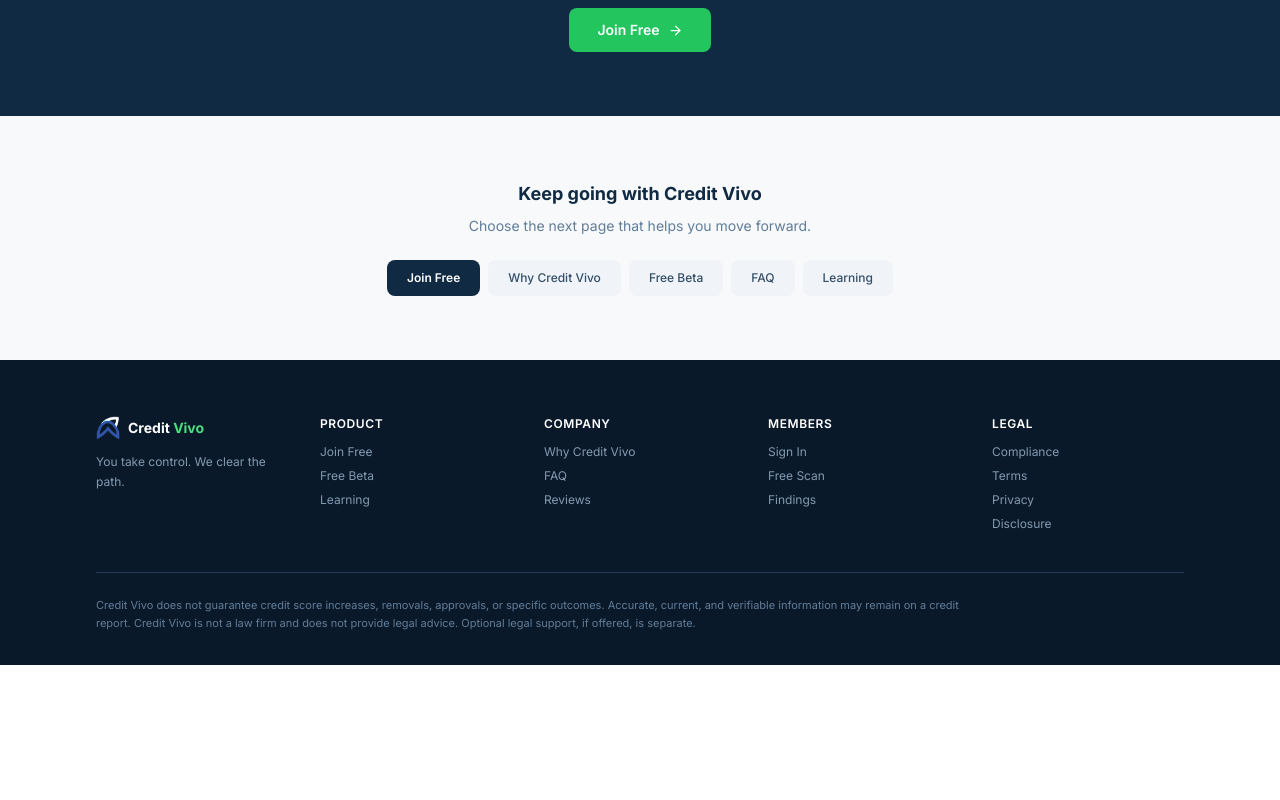
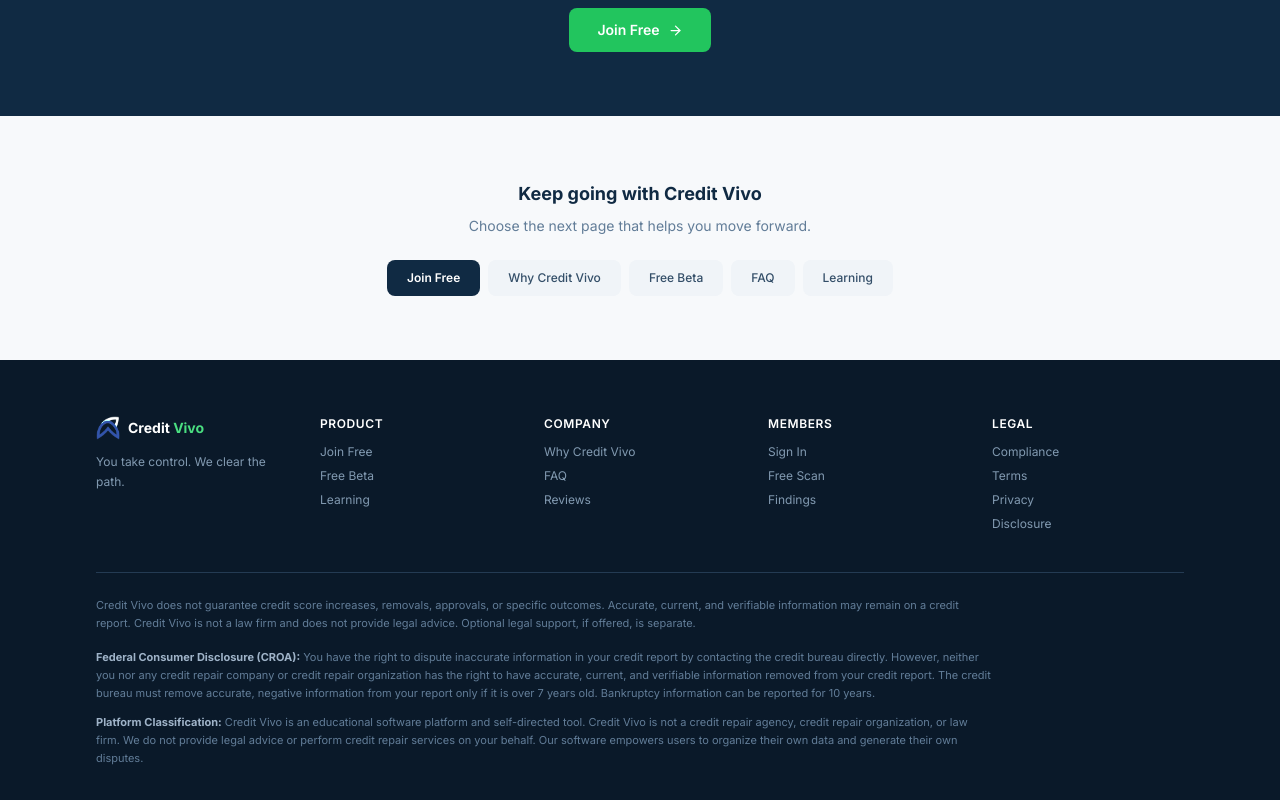
Before and after one commit to gocreditvivo/Credit-Vivo-V2, a React (Vite) app: page / in a window 1280 px wide. Shown: the part 2469-3269 px from the top of the page. Before the commit the page ends 3134 px from the top, so only its background shows below. Built offline with nearby package versions, Linux system fonts and the light colour scheme; no server answers.

Commit message:
Add CROA and FCRA public disclosures

```diff
--- a/components/ComplianceFooter.jsx
+++ b/components/ComplianceFooter.jsx
@@ -16,6 +16,12 @@ export default function ComplianceFooter() {
           Results vary. Credit Vivo does not guarantee removals, approvals, or credit score increases.
           You may dispute inaccurate credit report information directly with the credit bureaus at no cost.
         </p>
+        <p>
+          <strong>Federal Consumer Disclosure (CROA):</strong> You have the right to dispute inaccurate information in your credit report by contacting the credit bureau directly. However, neither you nor any credit repair company or credit repair organization has the right to have accurate, current, and verifiable information removed from your credit report. The credit bureau must remove accurate, negative information from your report only if it is over 7 years old. Bankruptcy information can be reported for 10 years.
+        </p>
+        <p>
+          <strong>Platform Classification:</strong> Credit Vivo is an educational software platform and self-directed tool. Credit Vivo is not a credit repair agency, credit repair organization, or law firm. We do not provide legal advice or perform credit repair services on your behalf. Our software empowers users to organize their own data and generate their own disputes.
+        </p>
       </div>
       <nav aria-label="Compliance links">
         {complianceLinks.map(([label, href]) => (
--- a/src/components/Footer.jsx
+++ b/src/components/Footer.jsx
@@ -15,6 +15,14 @@ export default function Footer() {
       <p className="legal-copy">
         Credit Vivo is not a law firm and does not provide legal advice. AI findings are educational and should be reviewed by the consumer or a qualified professional before being used.
       </p>
+      <div className="legal-copy">
+        <p>
+          <strong>Federal Consumer Disclosure (CROA):</strong> You have the right to dispute inaccurate information in your credit report by contacting the credit bureau directly. However, neither you nor any credit repair company or credit repair organization has the right to have accurate, current, and verifiable information removed from your credit report. The credit bureau must remove accurate, negative information from your report only if it is over 7 years old. Bankruptcy information can be reported for 10 years.
+        </p>
+        <p>
+          <strong>Platform Classification:</strong> Credit Vivo is an educational software platform and self-directed tool. Credit Vivo is not a credit repair agency, credit repair organization, or law firm. We do not provide legal advice or perform credit repair services on your behalf. Our software empowers users to organize their own data and generate their own disputes.
+        </p>
+      </div>
     </footer>
   );
 }
--- a/src/components/Layout.tsx
+++ b/src/components/Layout.tsx
@@ -171,6 +171,16 @@ function Footer() {
           <p className="text-[11px] text-navy-500 leading-relaxed max-w-4xl">
             Credit Vivo does not guarantee credit score increases, removals, approvals, or specific outcomes. Accurate, current, and verifiable information may remain on a credit report. Credit Vivo is not a law firm and does not provide legal advice. Optional legal support, if offered, is separate.
           </p>
+          <div className="mt-4 space-y-3 text-[11px] text-navy-500 leading-relaxed max-w-4xl">
+            <p>
+              <strong className="text-navy-300">Federal Consumer Disclosure (CROA):</strong>{' '}
+              You have the right to dispute inaccurate information in your credit report by contacting the credit bureau directly. However, neither you nor any credit repair company or credit repair organization has the right to have accurate, current, and verifiable information removed from your credit report. The credit bureau must remove accurate, negative information from your report only if it is over 7 years old. Bankruptcy information can be reported for 10 years.
+            </p>
+            <p>
+              <strong className="text-navy-300">Platform Classification:</strong>{' '}
+              Credit Vivo is an educational software platform and self-directed tool. Credit Vivo is not a credit repair agency, credit repair organization, or law firm. We do not provide legal advice or perform credit repair services on your behalf. Our software empowers users to organize their own data and generate their own disputes.
+            </p>
+          </div>
         </div>
       </div>
     </footer>
```
Also changed, not shown: 1 other file (tests, documents, lock files or other folders).
